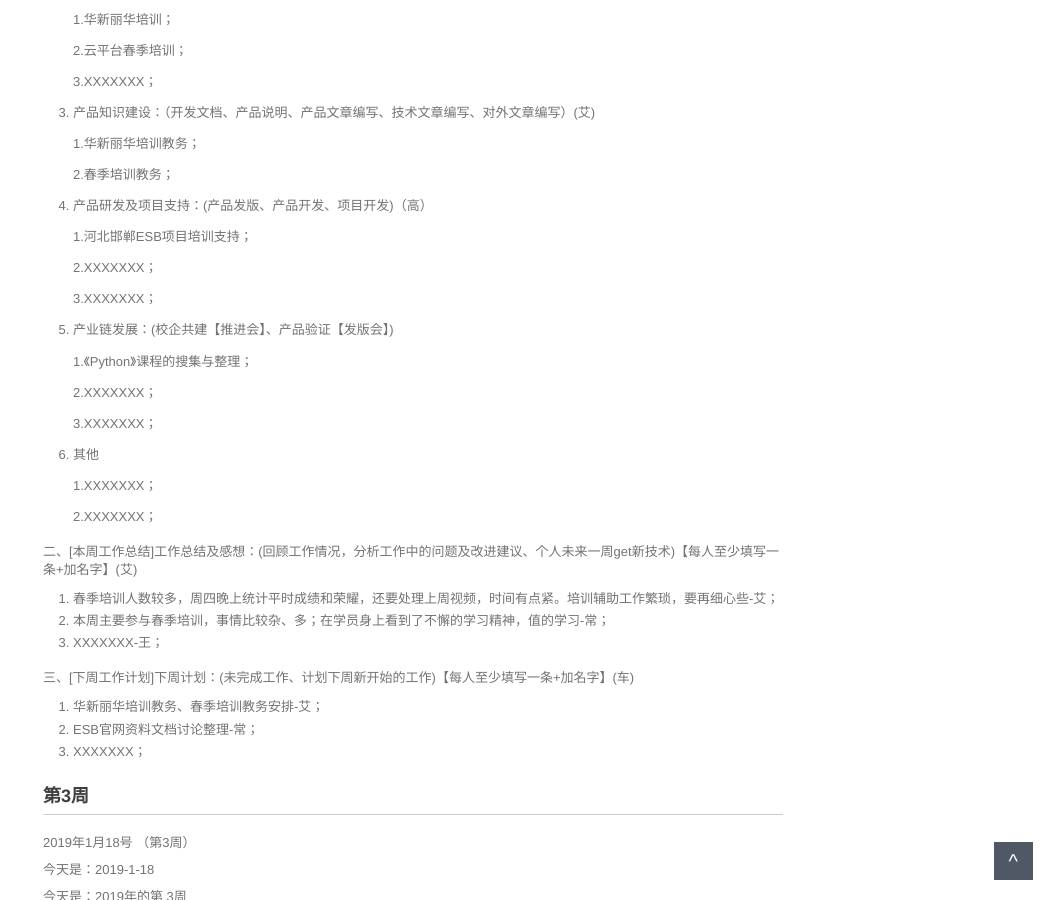
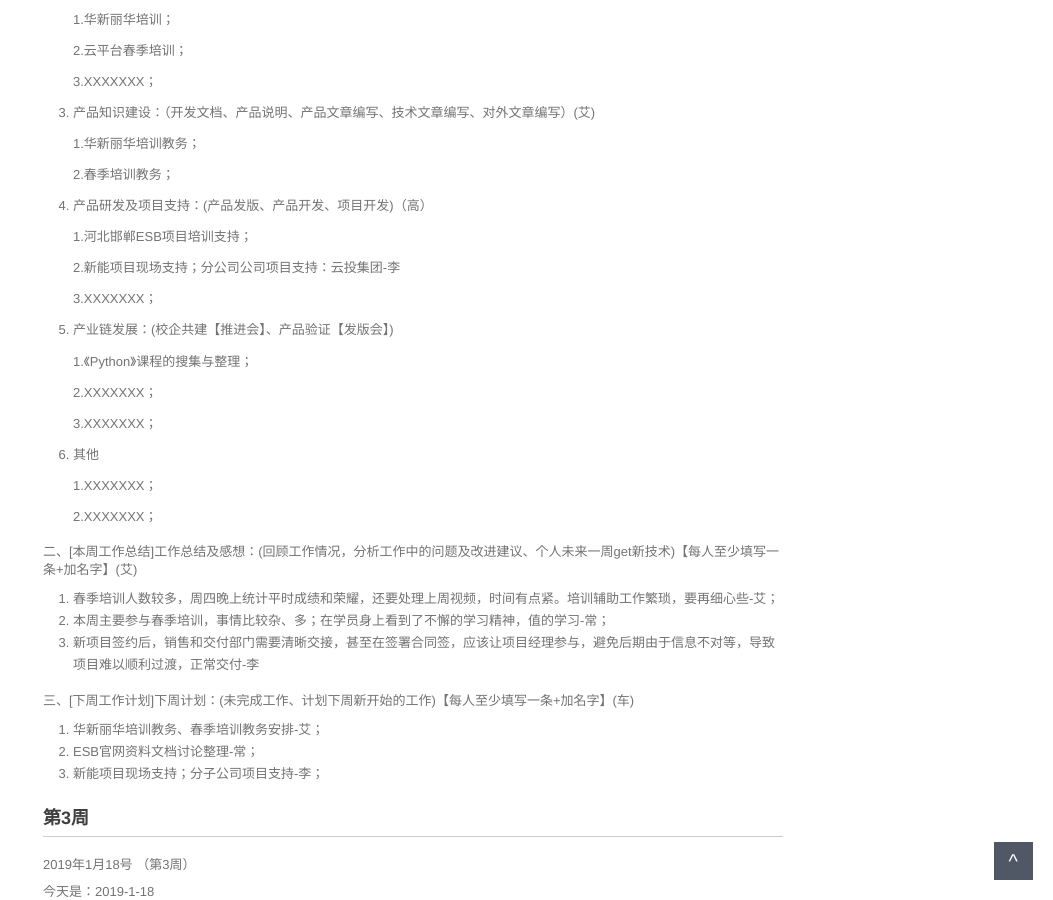
Before and after one commit to walllFlower/blog, a Jekyll site: the page built from _posts/2018-07-17-day_report_cxz.md, in a window 1280 px wide and 900 px high, scrolled down 683 px. Shown: the whole window, without its empty margins (227-1280 px from the left). Built offline with Jekyll 4.4.1, drawn with Linux system fonts in a browser that asks for light colours; comment, search, counter and statistics services are not loaded.

Commit message:
Update 2018-07-17-day_report_cxz.md
add by lh

```diff
--- a/_posts/2018-07-17-day_report_cxz.md
+++ b/_posts/2018-07-17-day_report_cxz.md
@@ -50,7 +50,7 @@ categories: 技术运营工作周报
 
     1.河北邯郸ESB项目培训支持；
 
-    2.XXXXXXX；
+    2.新能项目现场支持；分公司公司项目支持：云投集团-李
 
     3.XXXXXXX；
 
@@ -72,13 +72,13 @@ categories: 技术运营工作周报
 
 1. 春季培训人数较多，周四晚上统计平时成绩和荣耀，还要处理上周视频，时间有点紧。培训辅助工作繁琐，要再细心些-艾；
 2. 本周主要参与春季培训，事情比较杂、多；在学员身上看到了不懈的学习精神，值的学习-常；
-3. XXXXXXX-王；
+3. 新项目签约后，销售和交付部门需要清晰交接，甚至在签署合同签，应该让项目经理参与，避免后期由于信息不对等，导致项目难以顺利过渡，正常交付-李
 
 三、[下周工作计划]下周计划：(未完成工作、计划下周新开始的工作)【每人至少填写一条+加名字】(车)
 
 1. 华新丽华培训教务、春季培训教务安排-艾；
 2. ESB官网资料文档讨论整理-常；
-3. XXXXXXX；
+3. 新能项目现场支持；分子公司项目支持-李；
 
 
 ###  第3周
```
